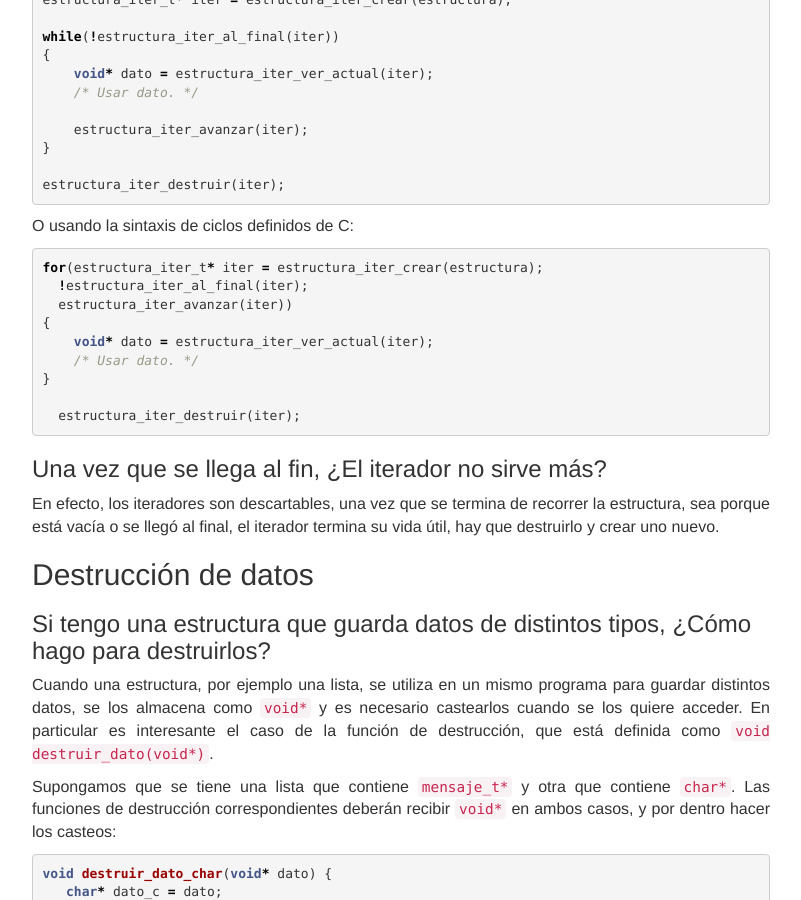
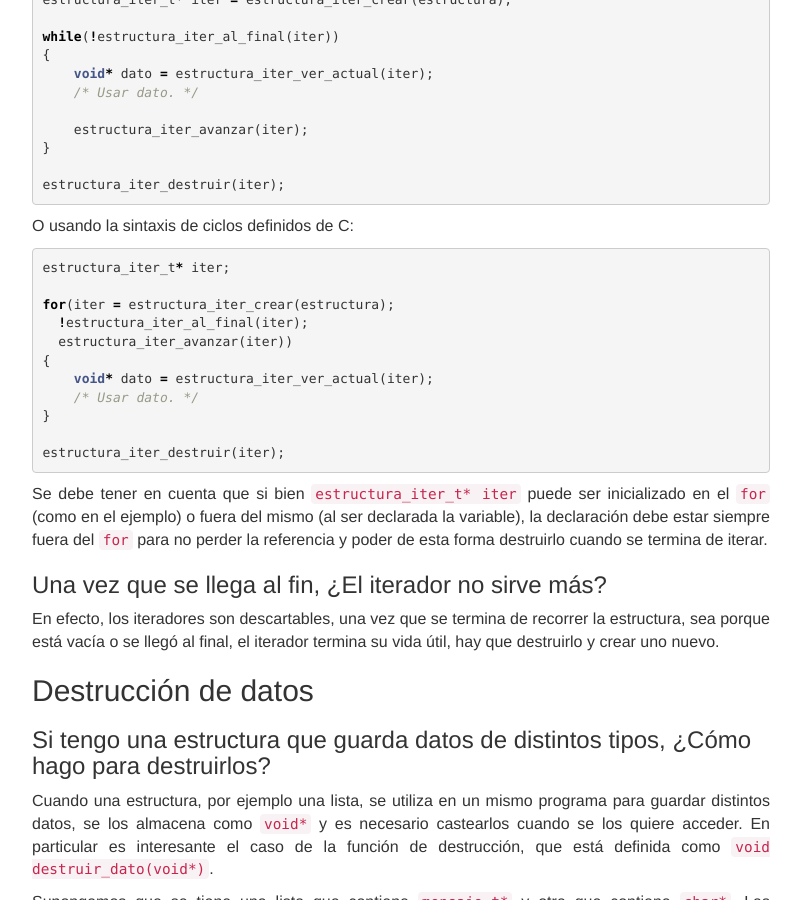
Before and after one commit to algoritmos-rw/algoritmos, a Jekyll site: the page built from static/06_faq.md, in a window 1280 px wide and 900 px high, scrolled down 9843 px. Shown: the whole window, without its empty margins (239-1040 px from the left). Built offline with Jekyll 4.4.1, drawn with Linux system fonts in a browser that asks for light colours.

Commit message:
Corrijo ejemplo de iterador y agrego comentario

````diff
--- a/static/06_faq.md
+++ b/static/06_faq.md
@@ -367,7 +367,9 @@ estructura_iter_destruir(iter);
 O usando la sintaxis de ciclos definidos de C:
 
 ``` cpp
-for(estructura_iter_t* iter = estructura_iter_crear(estructura);
+estructura_iter_t* iter;
+
+for(iter = estructura_iter_crear(estructura);
   !estructura_iter_al_final(iter);
   estructura_iter_avanzar(iter))
 {
@@ -375,8 +377,10 @@ for(estructura_iter_t* iter = estructura_iter_crear(estructura);
     /* Usar dato. */
 }
 
-  estructura_iter_destruir(iter);
+estructura_iter_destruir(iter);
 ```
+
+Se debe tener en cuenta que si bien `estructura_iter_t* iter` puede ser inicializado en el `for` (como en el ejemplo) o fuera del mismo (al ser declarada la variable), la declaración debe estar siempre fuera del `for` para no perder la referencia y poder de esta forma destruirlo cuando se termina de iterar.
 
 ### Una vez que se llega al fin, ¿El iterador no sirve más?
 
````
